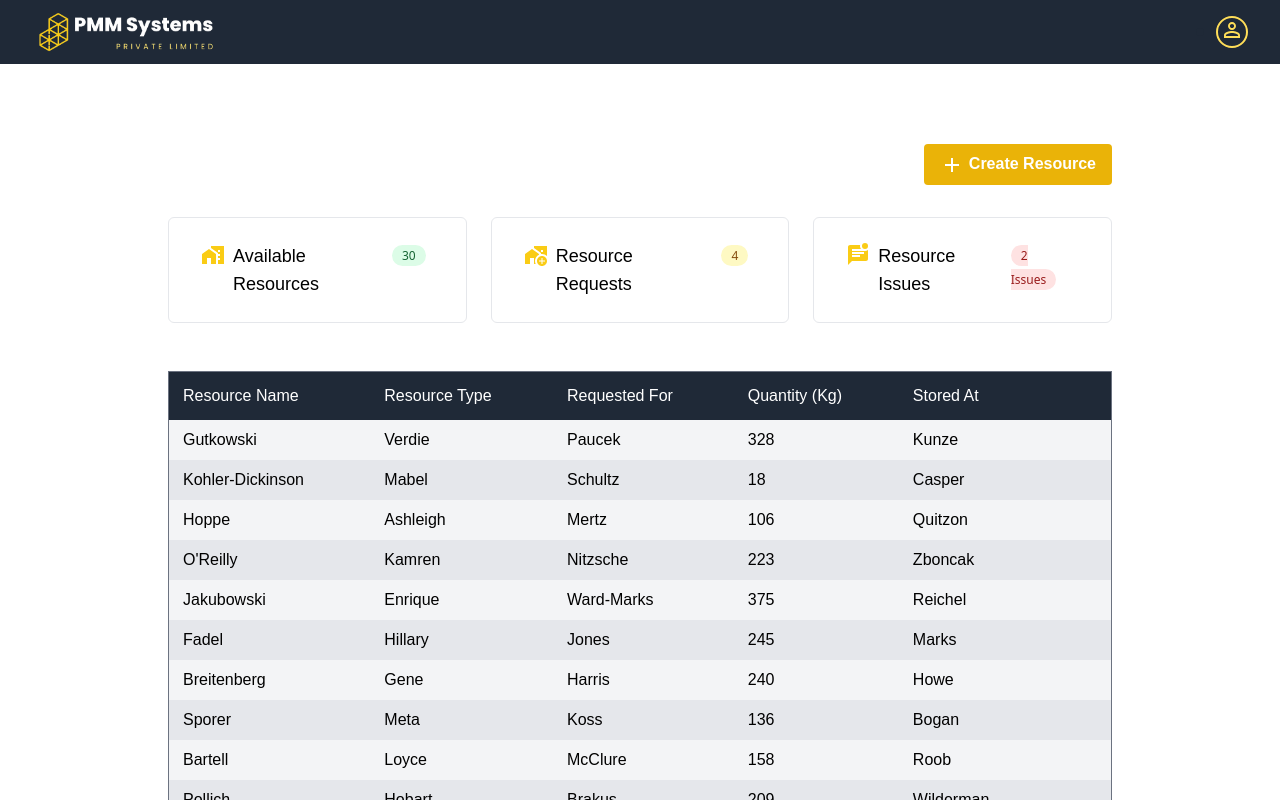
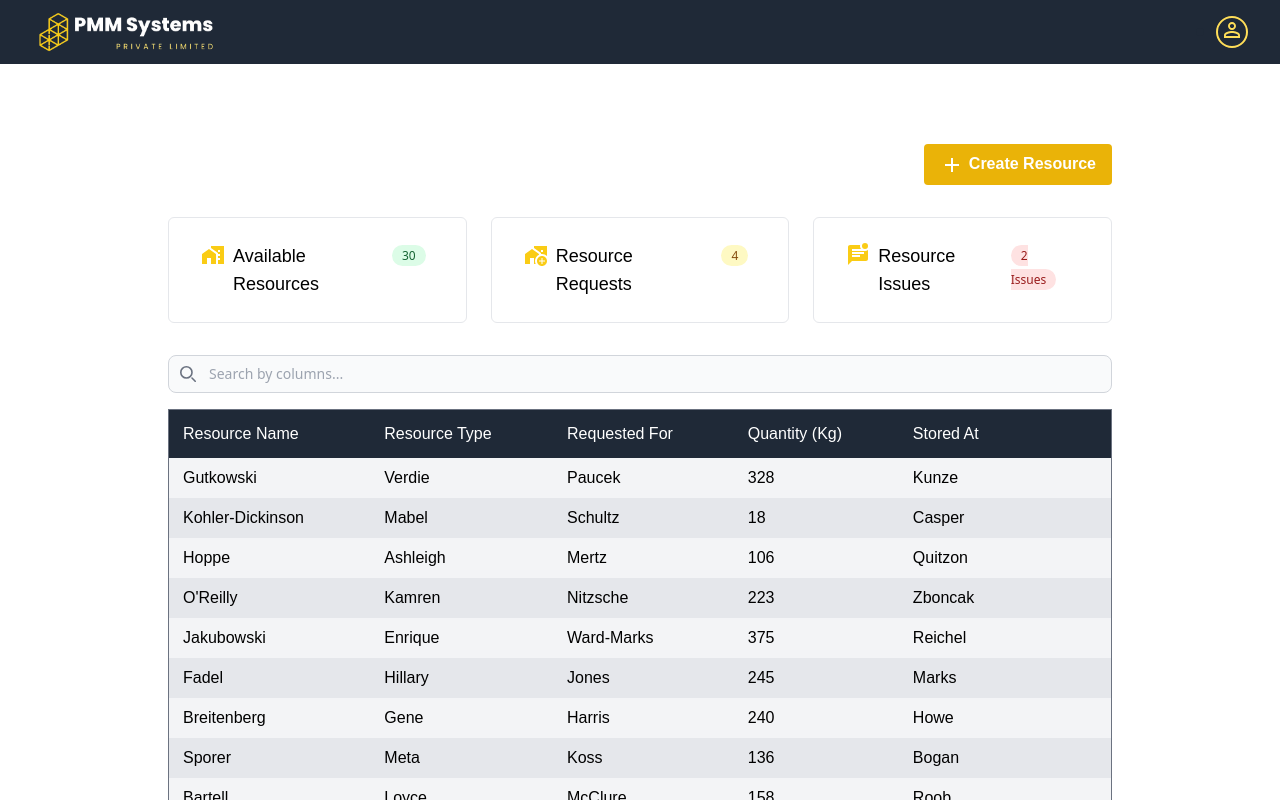
Before and after one commit to Harish1611/Pharma-Medical-Management-System, a React (Create React App) app: page /raw-material-resources in a window 1280 px wide. Shown: the top 800 px of the page. Built offline with nearby package versions, Linux system fonts and the light colour scheme.

Commit message:
New: RecentResourceTable Search Functionality implemented with debouce

```diff
--- a/src/Components/RawMaterialResources/RawMaterialResources.jsx
+++ b/src/Components/RawMaterialResources/RawMaterialResources.jsx
@@ -5,6 +5,7 @@ import { Grid } from "@mui/material";
 
 import DashboardRawCards from "./DashboardRawCards";
 import RecentResourceTable from "./RecentResourceTable";
+
 const RawMaterialResources = () => {
   const navigate = useNavigate();
 
--- a/src/Components/RawMaterialResources/RecentResourceTable.jsx
+++ b/src/Components/RawMaterialResources/RecentResourceTable.jsx
@@ -7,9 +7,9 @@ import {
     getFilteredRowModel,
   } from "@tanstack/react-table";
 
+import DebouncedInput from "../UiComponents/DebouncedInput.jsx";
 
-
-  import {USERS} from './data.js';
+import {USERS} from './data.js';
 import { useState } from "react";
 
 const RecentResourceTable = () => {
@@ -64,7 +64,16 @@ console.log(USERS)
     return(
         <div>
 
+            <div className="mx-2">
+                 <DebouncedInput
+            value={globalFilter ?? ""}
+            onChange={(value) => setGlobalFilter(String(value))}
+            className="bg-transparent outline-none "
+            placeholder="Search by columns..."
+          /> </div>
+
 <div className="overflow-x-scroll mx-2 my-4">
+
         <table className="border border-gray-500 rounded-md shadow-sm w-full text-left">
           <thead className="bg-gray-800">
             {table.getHeaderGroups().map((headerGroup) => (
--- /dev/null
+++ b/src/Components/UiComponents/DebouncedInput.jsx
@@ -0,0 +1,34 @@
+import React, { useEffect, useState } from "react";
+
+const DebouncedInput = ({ value: initValue, onChange, debounce = 500, ...props }) => {
+  const [value, setValue] = useState(initValue);
+
+  useEffect(() => {
+    setValue(initValue);
+  }, [initValue]);
+
+  useEffect(() => {
+    const timeout = setTimeout(() => {
+      onChange(value);
+    }, debounce);
+    return () => clearTimeout(timeout);
+  }, [value]);
+
+  return (
+
+
+    <div className="relative">
+        <div className="absolute inset-y-0 start-0 flex items-center ps-3 pointer-events-none">
+            <svg className="w-4 h-4 text-gray-500 " aria-hidden="true" xmlns="http://www.w3.org/2000/svg" fill="none" viewBox="0 0 20 20">
+                <path stroke="currentColor" strokeLinecap="round" strokeLinejoin="round" strokeWidth="2" d="m19 19-4-4m0-7A7 7 0 1 1 1 8a7 7 0 0 1 14 0Z"/>
+            </svg>
+        </div>
+        <input
+      value={value}
+      onChange={(e) => setValue(e.target.value)} id="default-search" className="block w-full p-2 ps-10 text-sm text-gray-900 border border-gray-300 rounded-lg bg-gray-50 focus:ring-blue-500 focus:border-blue-500" placeholder="Search by columns..." required />
+
+    </div>
+  );
+};
+
+export default DebouncedInput;
```
